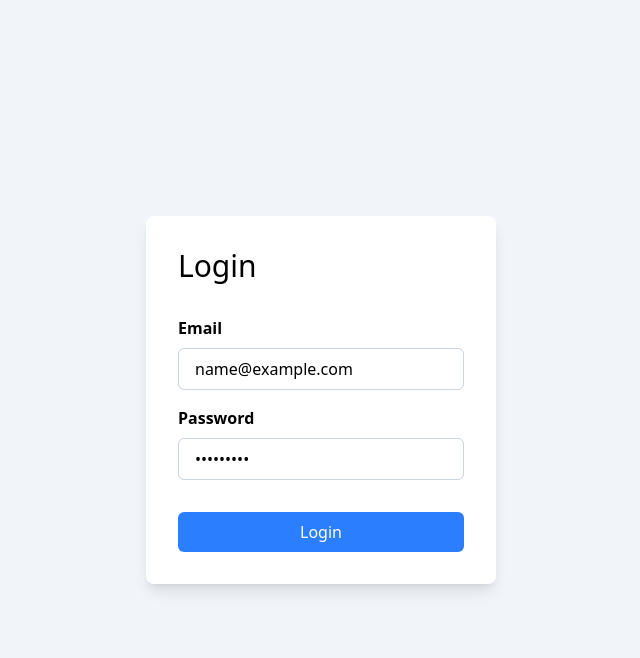
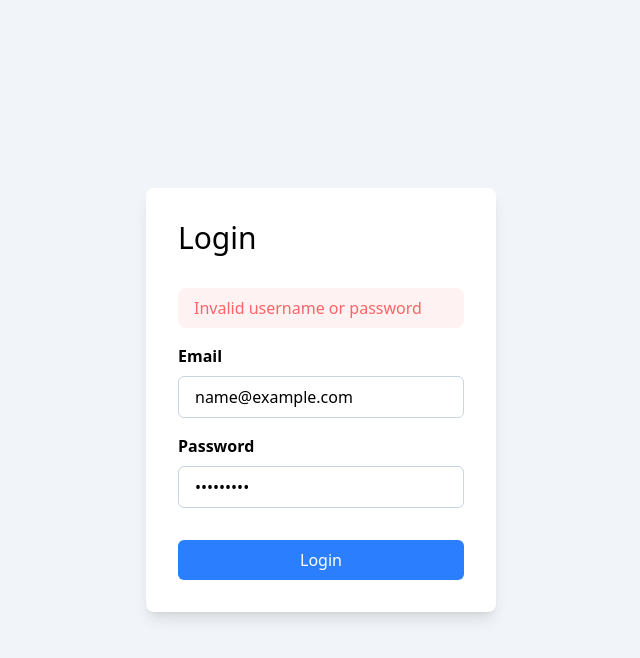
Before and after one commit to udibagas/reactjs-conditional-rendering, a React (Vite) app: page / in a window 1280 px wide. Both pictures are taken after typing "name@example.com", "Sample123" into the empty fields and a click on the button "Login". Shown: the top 658 px of the page, without its empty margins (319-959 px from the left). Built offline with nearby package versions, Linux system fonts and the light colour scheme.

Commit message:
error handling

```diff
--- a/src/App.tsx
+++ b/src/App.tsx
@@ -11,14 +11,15 @@ const user = {
 
 export default function App() {
   const [isLoggedIn, setIsLoggedIn] = useState(false)
+  const [error, setError] = useState('')
 
   function handleLogin(email: string, password: string) {
     if (email !== user.email || password !== user.password) {
-      alert("Invalid credentials")
+      setError('Invalid username or password')
       return
     }
 
-    console.log(email, password)
+    setError('')
     setIsLoggedIn(true)
   }
 
@@ -44,7 +45,7 @@ export default function App() {
   return (
     <>
       {isLoggedIn && <Header user={user} onLogout={handleLogout} />}
-      {isLoggedIn ? <BookList /> : <LoginForm onLogin={handleLogin} />}
+      {isLoggedIn ? <BookList /> : <LoginForm onLogin={handleLogin} error={error} />}
     </>
   )
 }
--- a/src/components/LoginForm.tsx
+++ b/src/components/LoginForm.tsx
@@ -1,6 +1,11 @@
 import { useState } from "react"
 
-export default function LoginForm({ onLogin }: { onLogin: (email: string, password: string) => void }) {
+type LoginFormProps = {
+  onLogin: (email: string, password: string) => void;
+  error?: string;
+}
+
+export default function LoginForm({ onLogin, error }: LoginFormProps) {
   const [email, setEmail] = useState('')
   const [password, setPassword] = useState('')
 
@@ -13,6 +18,7 @@ export default function LoginForm({ onLogin }: { onLogin: (email: string, passwo
     <div className="flex justify-center items-center h-screen bg-slate-100">
       <form onSubmit={handleSubmit} className=" bg-white p-8 w-[350px] rounded-lg shadow-lg">
         <h1 className="text-3xl mb-8">Login</h1>
+        {error && <div className="bg-red-50 text-red-400 px-4 py-2 mb-4 rounded-lg">{error}</div>}
 
         <div className="mt-4">
           <label htmlFor="Email" className="font-bold mb-2 block">Email</label>
```
